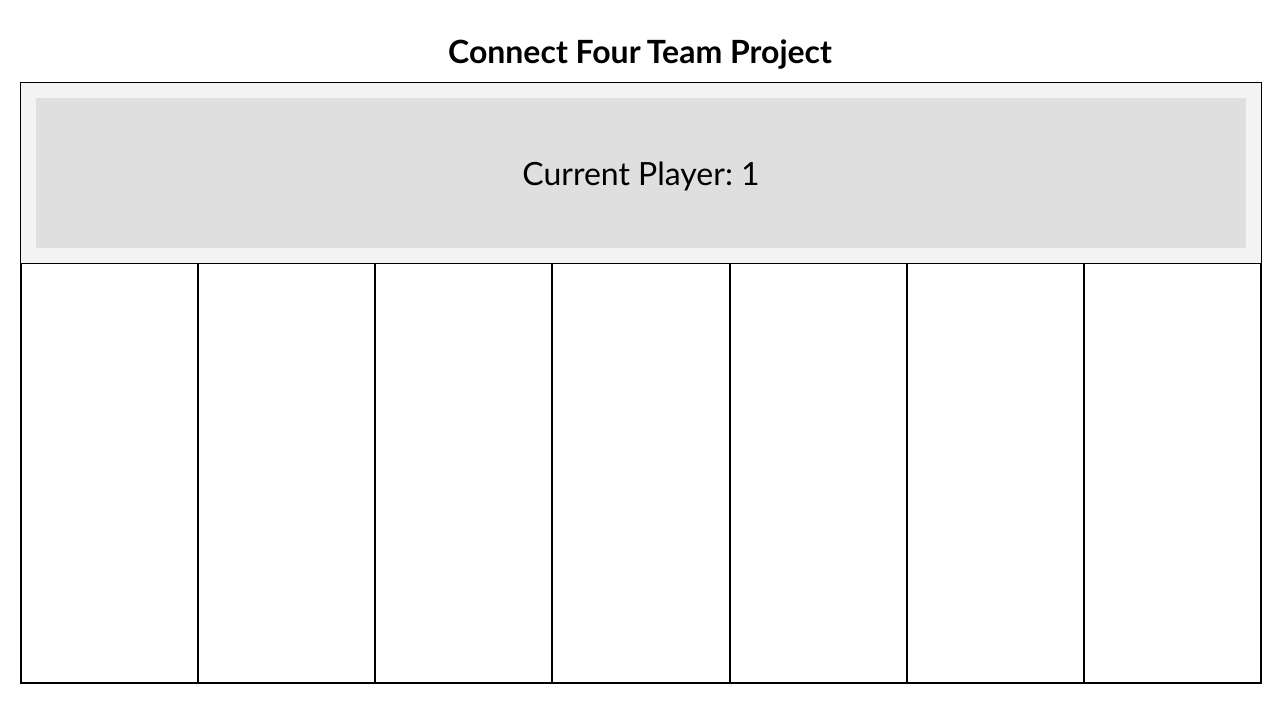
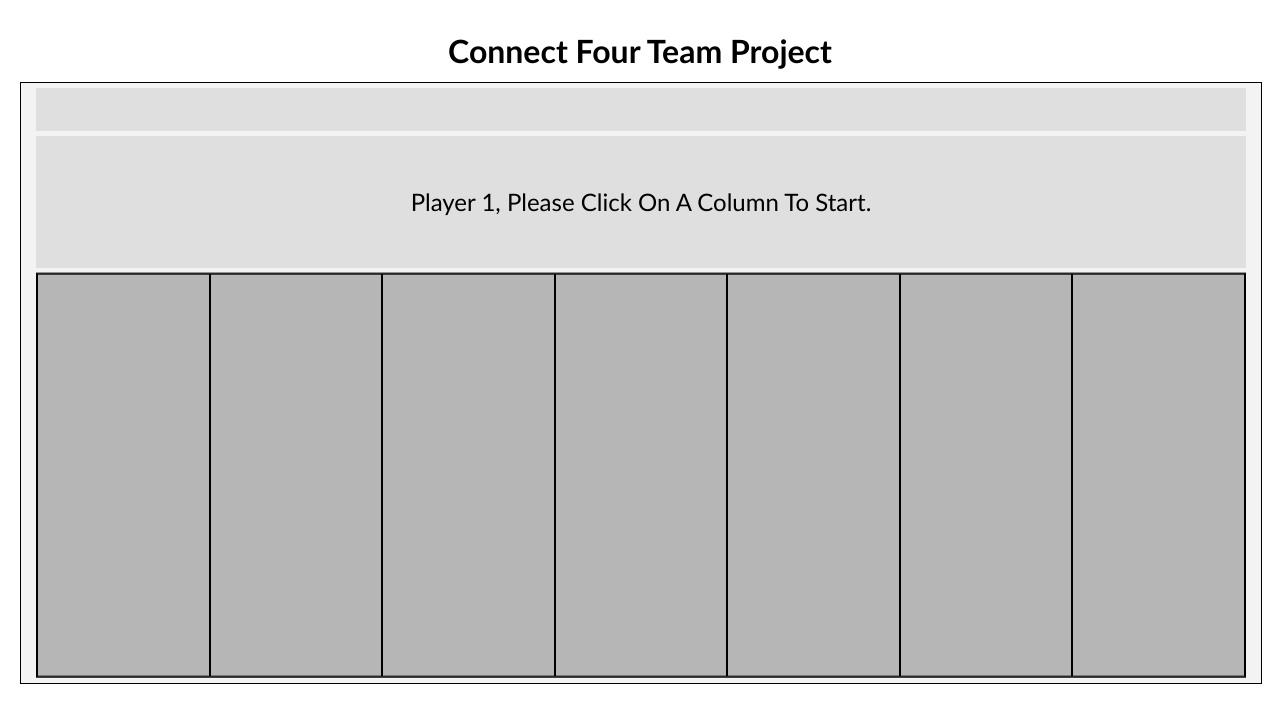
Before and after one commit to josephdubon/connect-four, a plain HTML site: page index.html in a window 1280 px wide. Drawn offline with Linux system fonts and the light colour scheme.

Commit message:
Added player area to js and css. Added congrats message to winner in current player area.

```diff
--- a/css/style.css
+++ b/css/style.css
@@ -160,6 +160,24 @@ header {
     border: 1px solid;
 }
 
+#playerArea {
+    display: flex;
+    flex-grow: 1;
+    justify-content: center;
+    align-items: center;
+    background-color: rgba(196, 196, 196, 0.445);
+    text-align: center;
+    text-transform: capitalize;
+    height: 10px;
+    padding: 15px;
+    margin: 5px 15px;
+}
+
+#playerArea p {
+    font-size: medium;
+}
+
+
 #messageArea {
     display: flex;
     flex-grow: 1;
@@ -170,11 +188,11 @@ header {
     text-transform: capitalize;
     height: 100px;
     padding: 15px;
-    margin: 15px;
+    margin: 0 15px;
 }
 
 #messageArea p {
-    font-size: xx-large;
+    font-size: x-large;
 }
 
 
@@ -183,9 +201,11 @@ header {
     flex-flow: row nowrap;
     flex-grow: 1;
     justify-content: center;
-    background-color: rgb(255, 255, 255);
+    background-color: rgb(182, 182, 182);
     height: 400px;
-    transform: rotate(180deg)
+    margin: 5px 15px;
+    border: 1px solid;
+    transform: rotate(180deg);
 }
 
 .col {
@@ -212,23 +232,3 @@ header {
     background-color: black;
     margin-bottom: 15px;
 }
-
-/* Animations */
-
-@keyframes zoomInDown {
-    from {
-        opacity: 0;
-        transform: scale3d(0.1, 0.1, 0.1) translate3d(0, -1000px, 0);
-        animation-timing-function: cubic-bezier(0.55, 0.055, 0.675, 0.19);
-    }
-
-    60% {
-        opacity: 1;
-        transform: scale3d(0.475, 0.475, 0.475) translate3d(0, 60px, 0);
-        animation-timing-function: cubic-bezier(0.175, 0.885, 0.32, 1);
-    }
-}
-
-.zoomInDown {
-    animation-name: zoomInDown;
-}
--- a/index.html
+++ b/index.html
@@ -25,9 +25,7 @@
 
         <!-- Message output area -->
         <div id="playerArea"></div>
-        <p>
-            <div id="messageArea"></div>
-        </p>
+        <div id="messageArea"></div>
         <!-- Main game-board area -->
         <section id="board">
             <!-- Start columns here -->
--- a/src/script.js
+++ b/src/script.js
@@ -81,11 +81,12 @@ const displayMessage = function (message) {
 const playerArea = document.querySelector("#playerArea")
 const displayCurrentPlayer = function (playerNum) {
     playerNum = currentPlayer
-    displayMessage("Current player: " + playerNum)
+    playerArea.innerHTML = "<p>" + "Player " + playerNum + " just made a move." + "</p>"
 }
 
 // Display next players turn
 const displayNextPlayersTurn = function () {
+    displayCurrentPlayer()
     displayMessage("Next player's turn.")
 }
 
@@ -97,6 +98,7 @@ const displayTieMessage = function () {
 // Display win message
 const displayWinMessage = function (playerNum) {
     displayMessage("There is a win and that win belongs to player " + playerNum)
+    playerArea.innerHTML = "<p>" + "Congratulations player " + playerNum + "!!" + "</p>"
 }
 
 // Check if column is full
@@ -299,6 +301,7 @@ const colClickHandler = function (eventObj) {
         }
         // If a win, display win message
         else if (gameStatus === "win") {
+            displayCurrentPlayer("hello")
             displayWinMessage(currentPlayer)
         }
         // If not a tie or a win then switch players turn
@@ -324,7 +327,7 @@ const setUpEventListeners = function () {
 // Game start function
 const initGame = function () {
     setUpEventListeners()
-    displayCurrentPlayer()
+    displayMessage("Player 1, please click on a column to start.")
 }
 
 // START GAME!
```
